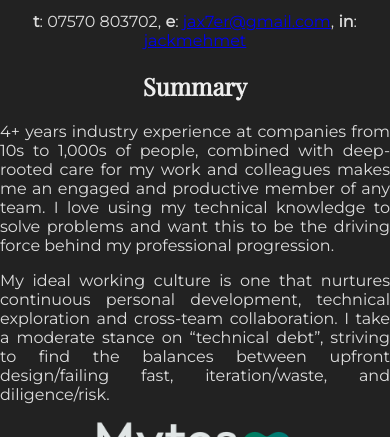
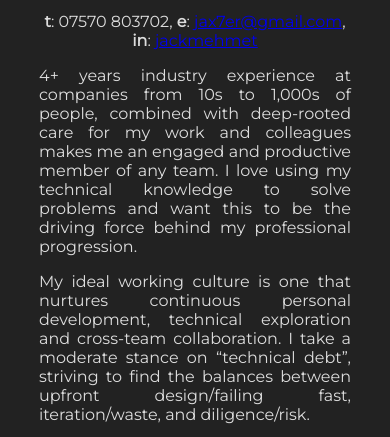
Before and after one commit to jackmehmet/jackmehmet.github.io, a plain HTML site: page index.html in a window 390 px wide. Shown: the part 286-723 px from the top of the page. Drawn offline with nearby package versions, Linux system fonts and the light colour scheme.

Commit message:
fix: 80% width on phones

```diff
--- a/index.html
+++ b/index.html
@@ -18,7 +18,7 @@
       {
         margin-left: auto;
         margin-right: auto;
-        max-width: 800px;
+        max-width: min(80%, 650px);
       }
       p
       {
@@ -45,9 +45,6 @@
     <p style="text-align: center;">
       <b>t</b>: 07570 803702, <b>e</b>: <a href="mailto:jax7er@gmail.com">jax7er@gmail.com</a>, <b>in</b>: <a href="https://www.linkedin.com/in/jackmehmet/">jackmehmet</a>
     </p>
-    <h2>
-      Summary
-    </h2>
     <p>
       4+ years industry experience at companies from 10s to 1,000s of people, combined with deep-rooted care for my work and colleagues makes me an engaged and productive member of any team.
       I love using my technical knowledge to solve problems and want this to be the driving force behind my professional progression.
```
